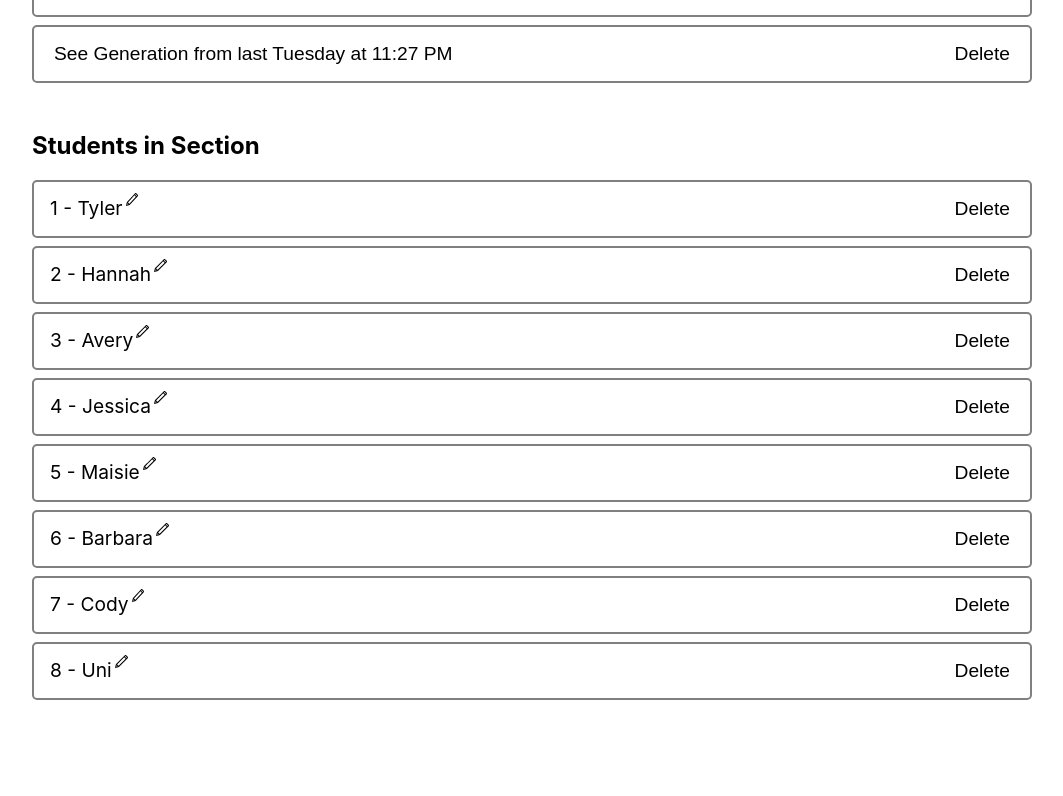
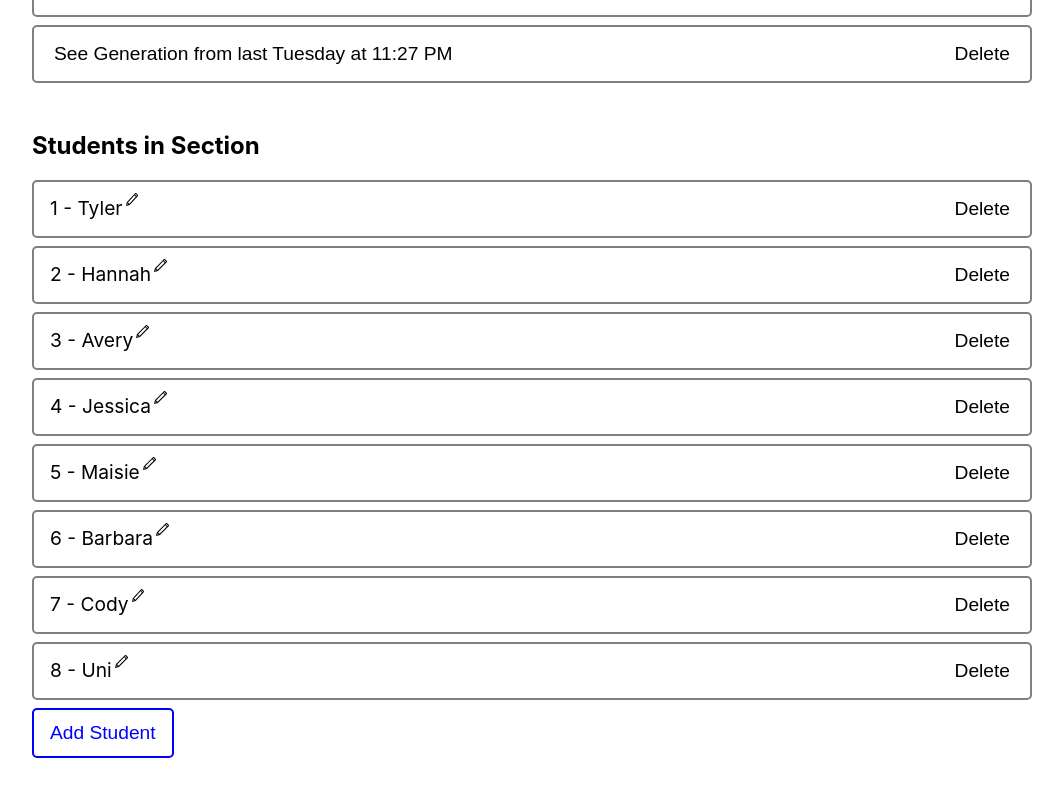
Before and after one commit to TylerAuer/groups, a React (Create React App) app: page / in a window 1280 px wide. Shown: the part 646-1442 px from the top of the page, without its empty margins (108-1171 px from the left). Before the commit the page ends 1394 px from the top, so only its background shows below. Built offline with nearby package versions, Linux system fonts and the light colour scheme.

Commit message:
add Add Student Btn to Students in Section list

```diff
--- a/src/components/StudentList.js
+++ b/src/components/StudentList.js
@@ -2,6 +2,7 @@ import React from 'react';
 import Bar from './Bar';
 import EditBtn from './buttons/EditBtn';
 import TextOnlyBtn from './buttons/TextOnlyBtn';
+import AddEntryBtn from './buttons/AddEntryBtn';
 
 const StudentList = ({ students }) => {
   return (
@@ -20,6 +21,7 @@ const StudentList = ({ students }) => {
           </Bar>
         );
       })}
+      <AddEntryBtn text="Add Student" onClick={null} />
     </section>
   );
 };
--- /dev/null
+++ b/src/components/buttons/AddEntryBtn.js
@@ -0,0 +1,37 @@
+/** @jsx jsx */
+import { css, jsx } from '@emotion/core';
+import { colors } from '../../constants/styles';
+
+const LargeBtn = ({ text, onClick }) => {
+  const btnCss = css`
+    padding: 0.75rem 1rem;
+    background-color: white;
+    color: ${colors.secondary};
+    border: 2px solid ${colors.secondary};
+    border-radius: 5px;
+    outline: none;
+    font-size: 1.2rem;
+    transition: all 0.2s ease-in-out;
+
+    &:hover,
+    &:focus {
+      background-color: ${colors.secondary};
+      color: white;
+      cursor: pointer;
+      box-shadow: 0 5px 5px lightgrey;
+      transform: translateY(-1px);
+    }
+
+    &:active {
+      transform: translateY(1px);
+    }
+  `;
+
+  return (
+    <button css={btnCss} onClick={onClick}>
+      {text}
+    </button>
+  );
+};
+
+export default LargeBtn;
--- /dev/null
+++ b/src/constants/styles.js
@@ -0,0 +1,5 @@
+export const colors = {
+  primary: 'black',
+  secondary: 'blue',
+  tertiary: 'red',
+};
```
